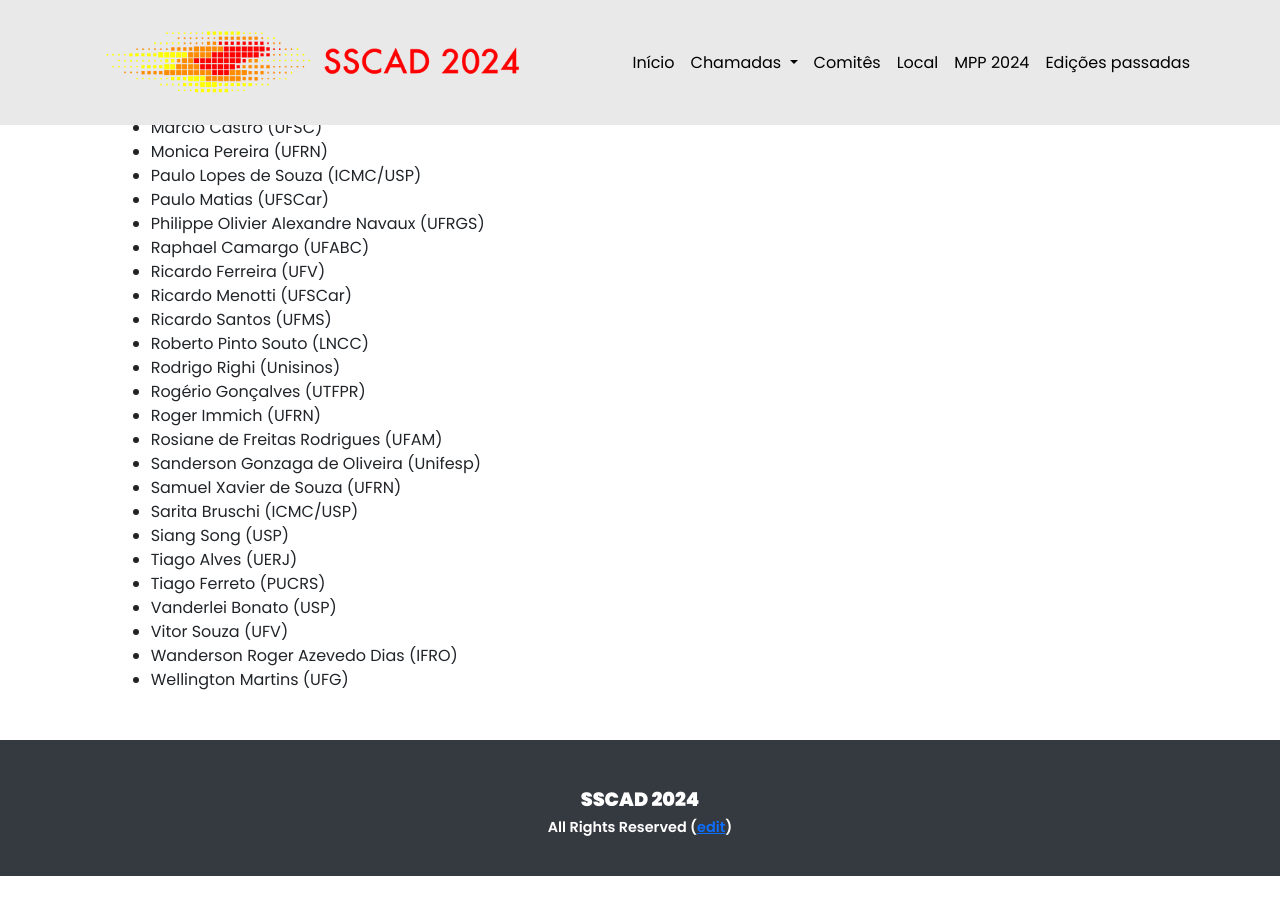
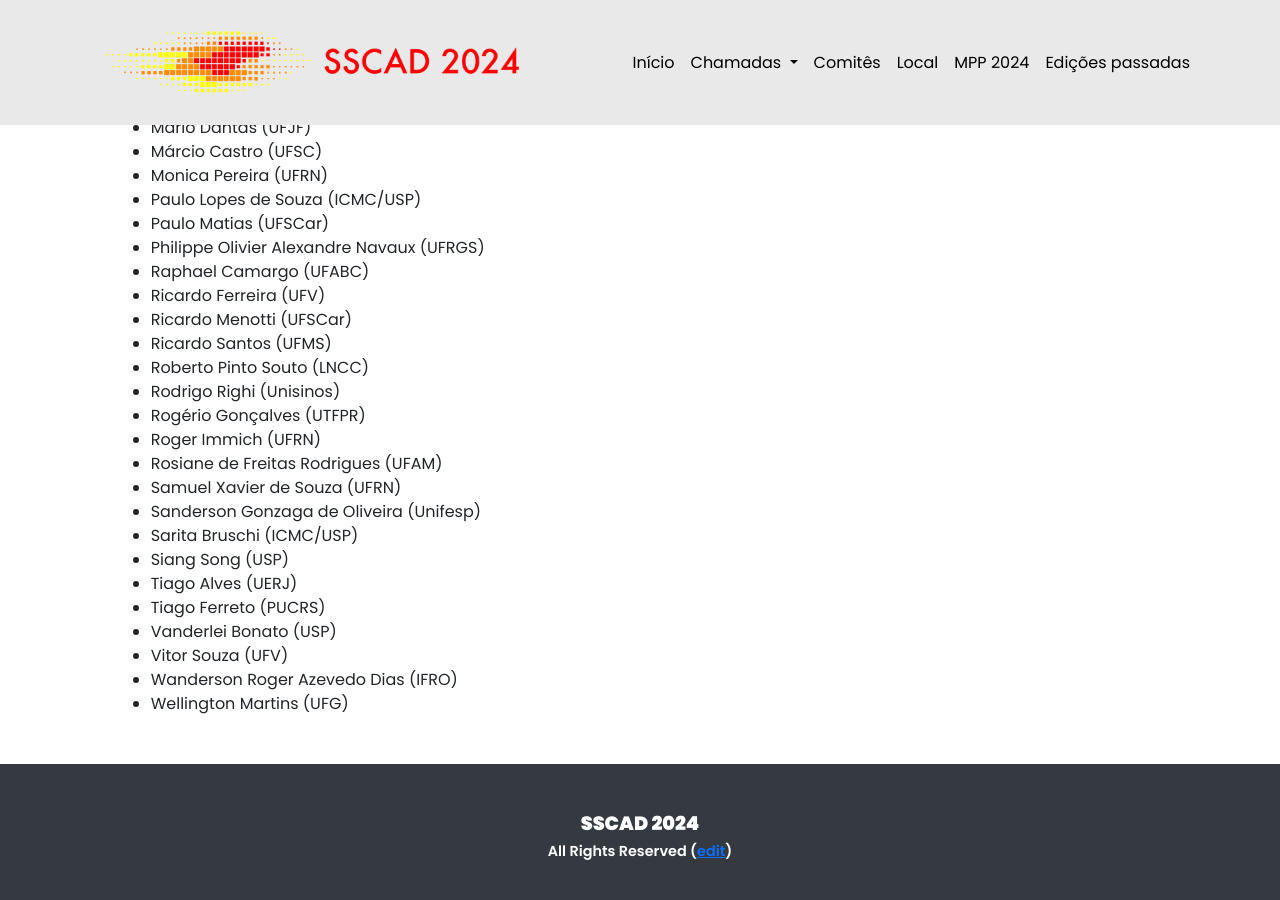
Before and after one commit to ce-acpad/sscad2024, a Jekyll site: the page built from cfp_wscad.html, in a window 1280 px wide and 900 px high, scrolled down 3405 px. Built offline with Jekyll 4.4.1, drawn with Linux system fonts in a browser that asks for light colours; before the commit the page ends 4281 px from its top, so only the background shows below that; some of the changed lines change nothing that is shown; some of the changed text lies outside the part shown.

Commit message:
Atualização do TPC - Trilha Principal

```diff
--- a/cfp_wscad.html
+++ b/cfp_wscad.html
@@ -105,6 +105,7 @@
 <li>Carla Osthoff (LNCC)</li>
 <li>Carlos Augusto Martins (PUC Minas)</li>
 <li>Cesar De Rose (PUCRS)</li>
+<li>Claudio Amorim (UFRJ)</li>
 <li>Cláudio Geyer (UFRGS)</li>
 <li>Claudio Schepke (UNIPAMPA)</li>
 <li>Cristiana Bentes (UERJ)</li>
@@ -159,8 +160,8 @@
 <li>Rogério Gonçalves (UTFPR)</li>
 <li>Roger Immich (UFRN)</li>
 <li>Rosiane de Freitas Rodrigues (UFAM)</li>
+<li>Samuel Xavier de Souza (UFRN)</li>
 <li>Sanderson Gonzaga de Oliveira (Unifesp)</li>
-<li>Samuel Xavier de Souza (UFRN)</li>
 <li>Sarita Bruschi (ICMC/USP)</li>
 <li>Siang Song (USP)</li>
 <li>Tiago Alves (UERJ)</li>
```
